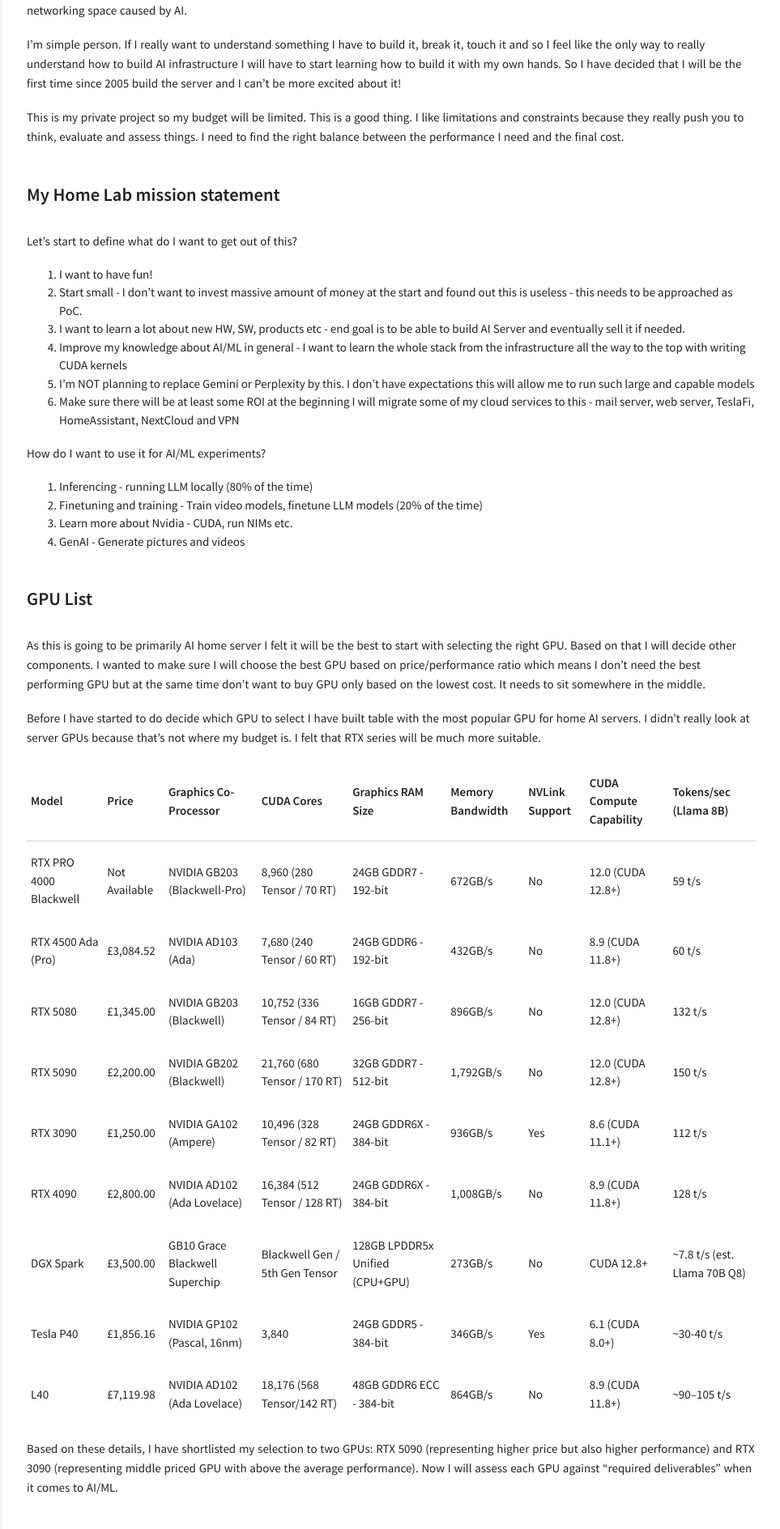
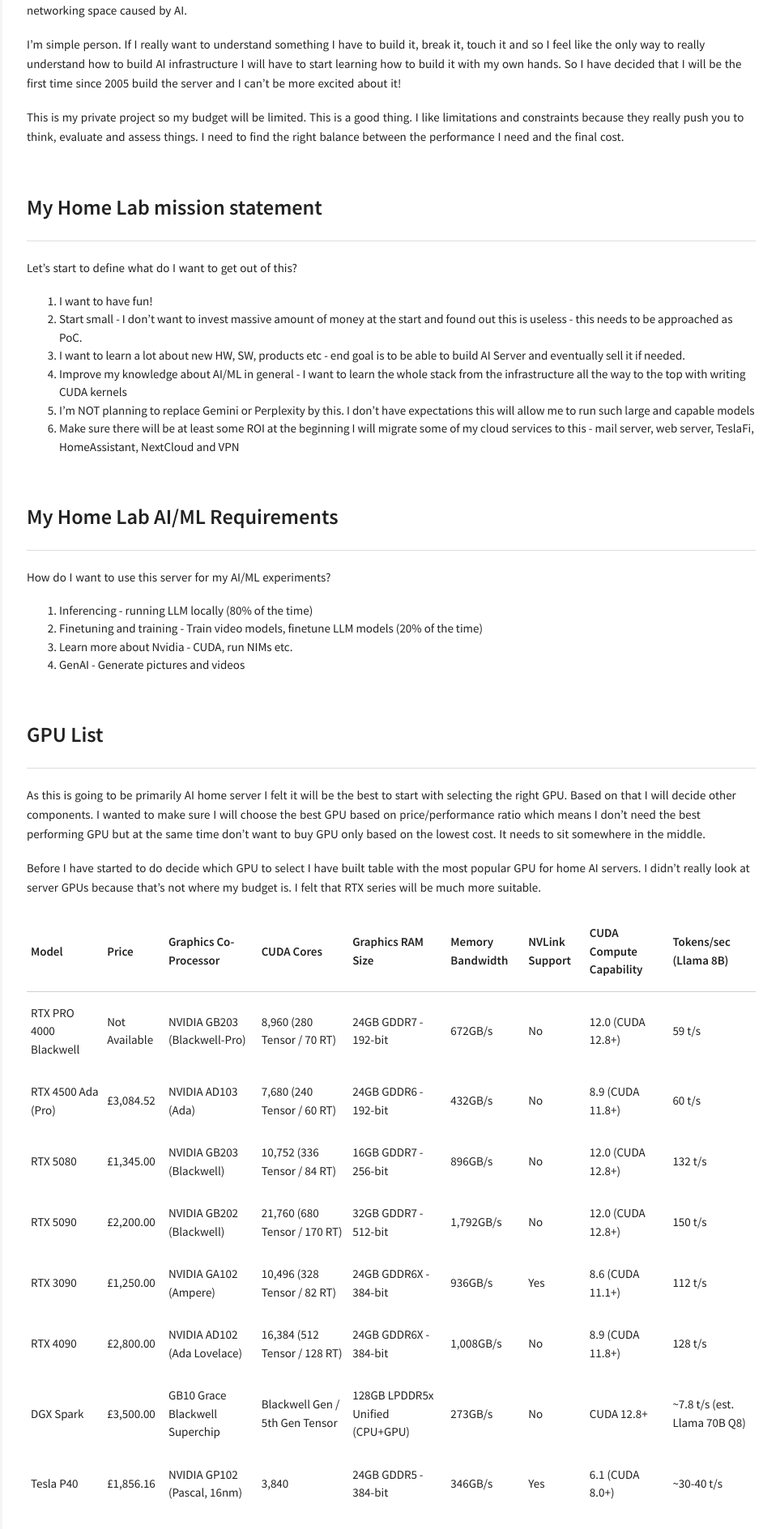
Before and after one commit to maty0609/blog, a Jekyll site: the page built from _posts/2025-08-04-building-ai-lab.md, in a window 1280 px wide. Shown: the part 490-2378 px from the top of the page at 81% size, without its empty margins (317-1280 px from the left). Built offline with Jekyll 4.4.1, drawn with Linux system fonts in a browser that asks for light colours; comment, search, counter and statistics services are not loaded; some of the changed text lies outside the part shown.

```diff
--- a/_posts/2025-08-04-building-ai-lab.md
+++ b/_posts/2025-08-04-building-ai-lab.md
@@ -16,7 +16,7 @@ I'm simple person. If I really want to understand something I have to build it,
 
 This is my private project so my budget will be limited. This is a good thing. I like limitations and constraints because they really push you to think, evaluate and assess things. I need to find the right balance between the performance I need and the final cost.
 
-### My Home Lab mission statement
+## My Home Lab mission statement
 
 Let's start to define what do I want to get out of this?
 
@@ -27,14 +27,16 @@ Let's start to define what do I want to get out of this?
 5. I'm NOT planning to replace Gemini or Perplexity by this. I don't have expectations this will allow me to run such large and capable models
 6. Make sure there will be at least some ROI at the beginning I will migrate some of my cloud services to this - mail server, web server, TeslaFi, HomeAssistant, NextCloud and VPN
 
-How do I want to use it for AI/ML experiments?
+## My Home Lab AI/ML Requirements
+
+How do I want to use this server for my AI/ML experiments?
 
 1. Inferencing - running LLM locally (80% of the time)
 2. Finetuning and training - Train video models, finetune LLM models (20% of the time)
 3. Learn more about Nvidia - CUDA, run NIMs etc.
 4. GenAI - Generate pictures and videos
 
-### GPU List
+## GPU List
 
 As this is going to be primarily AI home server I felt it will be the best to start with selecting the right GPU. Based on that I will decide other components. I wanted to make sure I will choose the best GPU based on price/performance ratio which means I don't need the best performing GPU but at the same time don't want to buy GPU only based on the lowest cost. It needs to sit somewhere in the middle.
 
```
Also changed, not shown: other parts of _posts/2025-08-04-building-ai-lab.md (+24 -24 lines).
